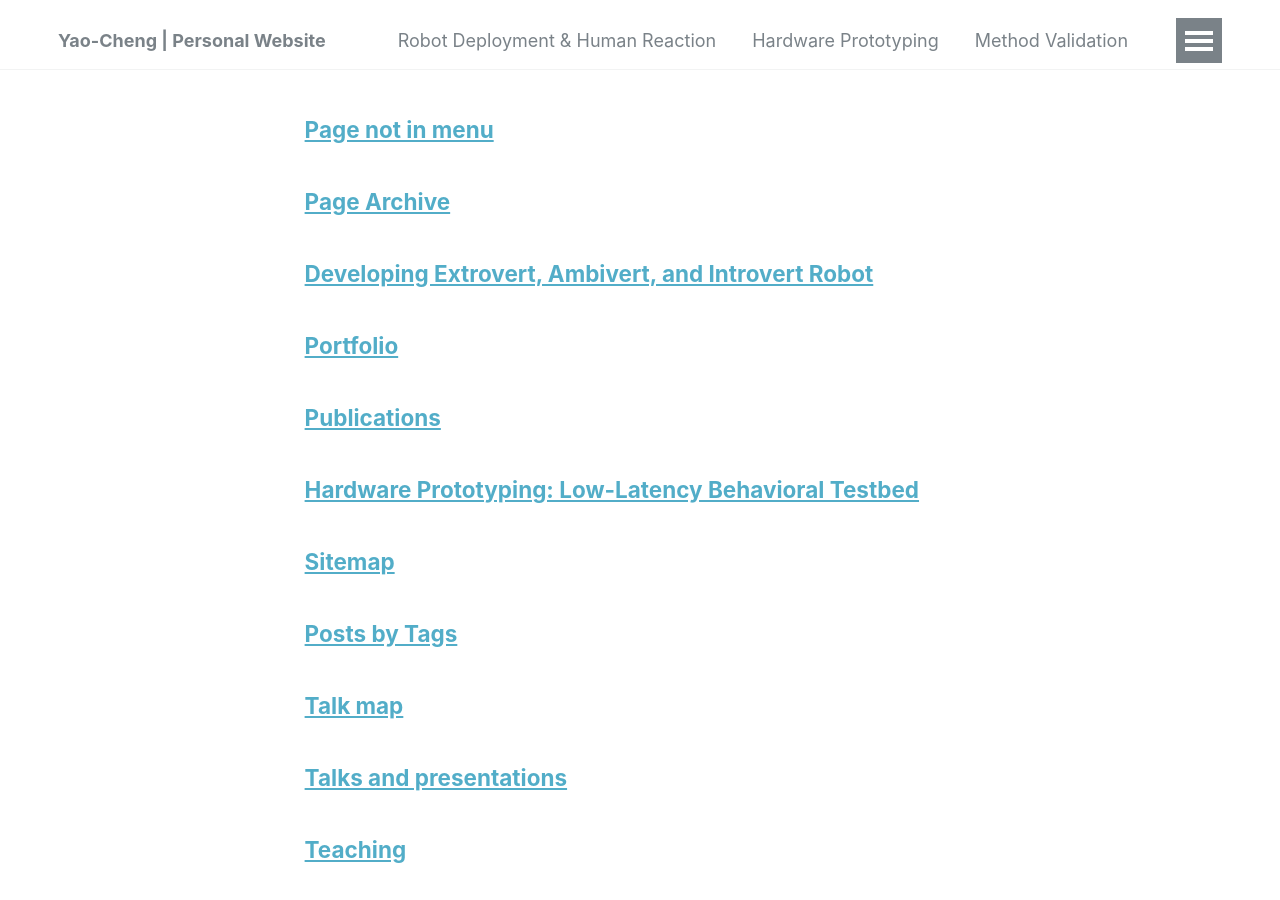
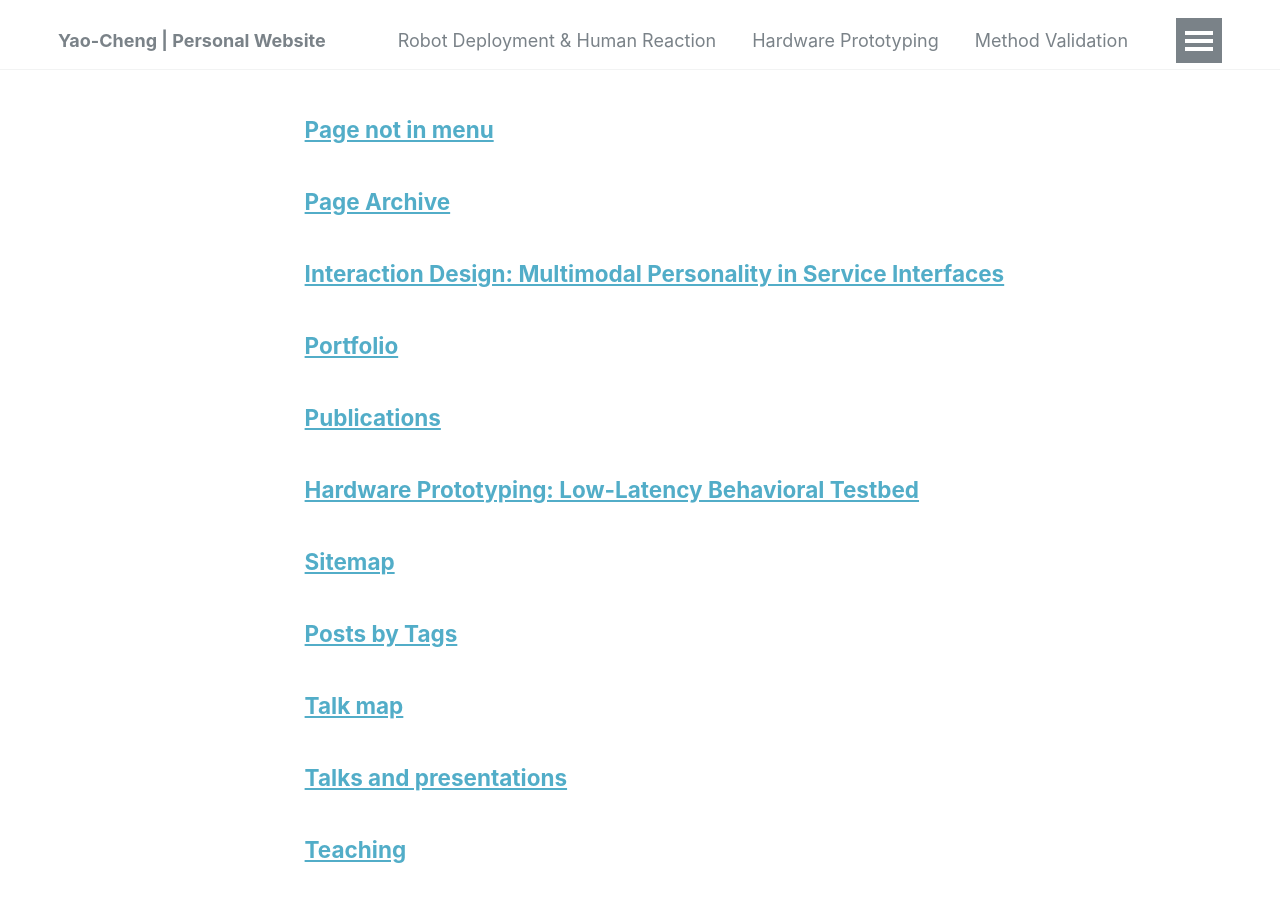
Before and after one commit to yaochengchan/yaochengchan.github.io, a Jekyll site: the page built from _pages/page-archive.html, in a window 1280 px wide and 900 px high, scrolled down 666 px. Built offline with Jekyll 4.4.1, drawn with Linux system fonts in a browser that asks for light colours; part of the change alters nothing that is shown.

Commit message:
Revise personality page for multimodal design focus
Updated the title and content to focus on multimodal personality in service interfaces. Enhanced styling and added metadata grid for better presentation.

```diff
--- a/_pages/personality.md
+++ b/_pages/personality.md
@@ -1,129 +1,285 @@
 ---
-title: "Developing Extrovert, Ambivert, and Introvert Robot"
+title: "Interaction Design: Multimodal Personality in Service Interfaces"
 layout: single
 permalink: /personality/
 author_profile: true
+classes: wide
 ---
 
-My research in human-robot interaction focuses on designing and evaluating humanoid robot personalities. While most studies examine only extrovert and introvert traits, my work introduces the ambivert personality to create more adaptable robots. I use multimodal communication, specifically combining textual and gestural cues, to successfully convey these distinct personality profiles. Beyond personality design, I investigate how task context influences user perceptions of robots. My experiments show that factors like task complexity and financial risk amplify how users evaluate a robot's personality. For example, in high-stakes tasks, users strongly prefer extrovert and ambivert robots over introvert ones. Ultimately, this research provides guidelines for aligning robot behaviors with specific service demands.
+<style>
+/* Metadata Grid */
+.project-meta-grid {
+  display: grid;
+  grid-template-columns: repeat(auto-fit, minmax(200px, 1fr));
+  gap: 16px;
+  background: #f6f8fa;
+  border: 1px solid #d0d7de;
+  border-radius: 8px;
+  padding: 18px 20px;
+  margin-bottom: 30px;
+}
+.meta-item strong {
+  display: block;
+  font-size: 0.8em;
+  text-transform: uppercase;
+  letter-spacing: 0.5px;
+  color: #57606a;
+  margin-bottom: 4px;
+}
+.meta-item span {
+  font-size: 0.95em;
+  color: #24292f;
+  line-height: 1.4;
+}
 
-<style>
-  .carousel-container {
-    position: relative;
-    max-width: 600px;
-    margin: 0 auto 30px auto;
-    overflow: hidden;
-    border: 1px solid #ddd;
-    border-radius: 8px;
-  }
-  .carousel-slides {
-    display: flex;
-    transition: transform 0.4s ease-in-out;
-  }
-  .carousel-slide {
-    min-width: 100%;
-    box-sizing: border-box;
-  }
-  .carousel-slide img {
-    width: 100%;
-    height: 300px;
-    object-fit: contain;
-    background-color: #f9f9f9;
-    display: block;
-  }
-  .carousel-caption {
-    text-align: center;
-    padding: 10px;
-    font-size: 0.85em;
-    color: #555;
-    background-color: #fff;
-    border-top: 1px solid #eee;
-    margin: 0;
-  }
-  .carousel-btn {
-    position: absolute;
-    top: 40%;
-    background-color: rgba(0, 0, 0, 0.5);
-    color: white;
-    border: none;
-    padding: 10px 15px;
-    cursor: pointer;
-    font-size: 18px;
-    border-radius: 4px;
-    user-select: none;
-  }
-  .carousel-btn:hover {
-    background-color: rgba(0, 0, 0, 0.8);
-  }
-  .carousel-btn.prev {
-    left: 10px;
-  }
-  .carousel-btn.next {
-    right: 10px;
-  }
+/* Callout Box */
+.insight-box {
+  background: #f0f7ff;
+  border-left: 4px solid #0969da;
+  padding: 16px 20px;
+  border-radius: 0 8px 8px 0;
+  margin: 24px 0;
+}
+.insight-box p {
+  margin: 0;
+  font-size: 0.95em;
+  line-height: 1.5;
+  color: #1f2328;
+}
+
+/* Comparison Table */
+.matrix-table {
+  width: 100%;
+  border-collapse: collapse;
+  margin: 20px 0 30px 0;
+  font-size: 0.9em;
+}
+.matrix-table th {
+  background-color: #f6f8fa;
+  color: #24292f;
+  text-align: left;
+  padding: 10px 14px;
+  border: 1px solid #d0d7de;
+  font-weight: 600;
+}
+.matrix-table td {
+  padding: 10px 14px;
+  border: 1px solid #d0d7de;
+  vertical-align: top;
+  line-height: 1.45;
+}
+
+/* Carousel Styling */
+.carousel-container {
+  position: relative;
+  max-width: 650px;
+  margin: 20px auto 25px auto;
+  overflow: hidden;
+  border: 1px solid #d0d7de;
+  border-radius: 8px;
+  background-color: #fafbfc;
+}
+.carousel-slides {
+  display: flex;
+  transition: transform 0.4s ease-in-out;
+}
+.carousel-slide {
+  min-width: 100%;
+  box-sizing: border-box;
+}
+.carousel-slide img {
+  width: 100%;
+  height: 320px;
+  object-fit: contain;
+  background-color: #fafbfc;
+  display: block;
+}
+.carousel-caption {
+  text-align: center;
+  padding: 10px 14px;
+  font-size: 0.85em;
+  color: #57606a;
+  background-color: #ffffff;
+  border-top: 1px solid #eaeef2;
+  margin: 0;
+}
+.carousel-btn {
+  position: absolute;
+  top: 45%;
+  background-color: rgba(0, 0, 0, 0.55);
+  color: white;
+  border: none;
+  padding: 10px 14px;
+  cursor: pointer;
+  font-size: 16px;
+  border-radius: 4px;
+  user-select: none;
+  z-index: 10;
+}
+.carousel-btn:hover {
+  background-color: rgba(0, 0, 0, 0.8);
+}
+.carousel-btn.prev { left: 10px; }
+.carousel-btn.next { right: 10px; }
+
+/* Guideline Cards */
+.guideline-card {
+  border: 1px solid #e1e4e8;
+  border-radius: 8px;
+  padding: 16px 20px;
+  margin-bottom: 14px;
+  background: #ffffff;
+}
+.guideline-card h4 {
+  margin: 0 0 6px 0;
+  color: #0969da;
+}
+.guideline-card p {
+  margin: 0;
+  font-size: 0.92em;
+  line-height: 1.5;
+  color: #333;
+}
 </style>
 
+<!-- Metadata Grid -->
+<div class="project-meta-grid">
+  <div class="meta-item">
+    <strong>My Role</strong>
+    <span>Lead Interaction Designer & Experimental Researcher</span>
+  </div>
+  <div class="meta-item">
+    <strong>Methodology & Scope</strong>
+    <span>Multimodal Prototyping, Controlled Lab Experiments ($N = 255$), Factorial Study</span>
+  </div>
+  <div class="meta-item">
+    <strong>Toolkit & Platform</strong>
+    <span>SoftBank Robotics Pepper, Choregraphe, Python, SPSS, Tablet UI Design</span>
+  </div>
+  <div class="meta-item">
+    <strong>Key Metrics</strong>
+    <span>Intent to Adopt, Perceived Trust, Purchase Intent, Behavioral Recognition</span>
+  </div>
+</div>
+
+## Project Overview
+
+When automated physical agents or interactive kiosks provide customer-facing services (e.g., hospitality check-in, retail guidance, financial advising), their communication style directly dictates user trust, satisfaction, and adoption.
+
+While prior systems relied on binary extrovert vs. introvert archetypes, this project introduced the **ambivert personality profile** to create more adaptable service interactions. By combining physical nonverbal kinetics (gestures, head nods, proxemics) with on-screen tablet UI, I designed and evaluated how multimodal behavioral profiles influence user perceptions across varying levels of task complexity and financial risk.
+
 <div class="carousel-container">
-  <div class="carousel-slides" id="robotCarousel">
+  <div class="carousel-slides" id="robotCarousel" data-current-slide="0">
     <div class="carousel-slide">
-      <img src="/files/personality1.png" alt="Introvert Robot Behavior">
-      <p class="carousel-caption"><em>Figure 1a: Pepper setup</em></p>
+      <img src="/files/personality1.png" alt="Pepper Robot Testing Setup">
+      <p class="carousel-caption">Controlled laboratory interaction testing with the Pepper humanoid platform.</p>
     </div>
     <div class="carousel-slide">
-      <img src="/files/personality2.png" alt="Ambivert Robot Behavior">
-      <p class="carousel-caption"><em>Figure 1b: A participant interacting with Pepper</em></p>
+      <img src="/files/personality2.png" alt="Participant interacting with Pepper">
+      <p class="carousel-caption">Participant engaged in automated financial advisory evaluation.</p>
     </div>
     <div class="carousel-slide">
-      <img src="/files/personality3.png" alt="Extrovert Robot Behavior">
-      <p class="carousel-caption"><em>Figure 1c: Textual Cues</em></p>
+      <img src="/files/personality3.png" alt="Tablet Textual and Visual Cues">
+      <p class="carousel-caption">Integrated tablet screen displaying dynamic typography and layout conditions.</p>
     </div>
   </div>
-  <button class="carousel-btn prev" onclick="moveSlide(-1)">&#10094;</button>
-  <button class="carousel-btn next" onclick="moveSlide(1)">&#10095;</button>
+  <button class="carousel-btn prev" onclick="moveSlide(-1, 'robotCarousel')">&#10094;</button>
+  <button class="carousel-btn next" onclick="moveSlide(1, 'robotCarousel')">&#10095;</button>
 </div>
 
-<script>
-  let currentSlide = 0;
-  function moveSlide(direction) {
-    const track = document.getElementById('robotCarousel');
-    const totalSlides = track.children.length;
-    currentSlide = (currentSlide + direction + totalSlides) % totalSlides;
-    track.style.transform = `translateX(-${currentSlide * 100}%)`;
-  }
-</script>
+---
 
-<hr>
+## Multimodal Design System
 
-## Interventions
-To evaluate the impact of personality, we manipulated the multimodal communication behaviors of the humanoid robot Pepper. This involved adjusting both physical nonverbal cues and the textual information displayed on the robot's tablet:
-* **Extrovert:** The robot utilized larger and faster hand motions, along with wider head nods. It maintained frequent, direct eye contact, positioned itself closer to the user, leaned backward to utilize more space, and displayed enlarged text on its screen.
-* **Ambivert:** This personality was created by balancing extroverted and introverted characteristics. The robot displayed an equal 50% mix of introvert and extrovert behavioral cues and presented textual information in structured sections with consistent font sizing.
-* **Introvert:** The robot utilized smaller, slower hand motions and head nods. It exhibited less frequent eye contact by looking downward, positioned itself farther away from the user, leaned forward, and displayed information using a bulleted text format.
+To establish legible personality profiles, I designed coordinated physical movements and visual tablet layouts mapped across three behavioral archetypes:
+
+<table class="matrix-table">
+  <thead>
+    <tr>
+      <th>Interaction Dimension</th>
+      <th>Extrovert Profile</th>
+      <th>Ambivert Profile (Adaptive)</th>
+      <th>Introvert Profile</th>
+    </tr>
+  </thead>
+  <tbody>
+    <tr>
+      <td><strong>Gestural Kinetics</strong></td>
+      <td>Large, expansive arm motions; rapid velocity; wide expressive head nods.</td>
+      <td>Balanced, contextual gestures with moderate speed and standard nod amplitudes.</td>
+      <td>Compact, subtle hand motions close to torso; slow velocity; minimal nodding.</td>
+    </tr>
+    <tr>
+      <td><strong>Gaze & Proxemics</strong></td>
+      <td>Continuous direct eye contact; leans backward to occupy physical space; closer interpersonal distance.</td>
+      <td>Natural eye gaze distribution (alternating screen and user); neutral upright posture.</td>
+      <td>Intermittent downward eye gaze; leans forward cautiously; maintains greater interpersonal distance.</td>
+    </tr>
+    <tr>
+      <td><strong>Tablet UI & Typography</strong></td>
+      <td>Enlarged typography; bold header styling; high-contrast visual callouts.</td>
+      <td>Structured section blocks; standardized hierarchical typography and balanced spacing.</td>
+      <td>Bulleted lists; compact font sizing; minimal decorative visual hierarchy.</td>
+    </tr>
+  </tbody>
+</table>
 
 <div style="text-align: center; margin: 30px 0;">
-  <img src="/files/pepper_intervention.png" alt="Multimodal Cues for Robot Personality" style="max-width: 100%; height: auto; border-radius: 8px;">
+  <img src="/files/pepper_intervention.png" alt="Multimodal Interaction Cues on Pepper" style="max-width: 100%; height: auto; border-radius: 8px; border: 1px solid #e1e4e8;">
 </div>
 
-<hr>
+---
 
-<h1 style="text-align: center; margin-top: 40px; margin-bottom: 30px;">Related Publications</h1>
+## Key Research Findings
 
-### The Impacts of Social Humanoid Robot's Nonverbal Communication on Perceived Personality Traits
-This study investigates how nonverbal textual and gestural cues can generate a spectrum of robot personality traits, including introvert, ambivert, and extrovert profiles. We conducted empirical studies using the humanoid robot Pepper to evaluate the impact of these multimodal communication strategies on user perceptions. The results confirm that combining textual and gestural cues significantly outperforms using textual cues alone, leading to higher participant ratings for intention to use, perceived animacy, and likeability. Notably, the ambivert robot utilizing multimodal communication received the highest ratings for likeability and intentions to use.
+<div class="insight-box">
+  <p><strong>Risk Amplifies Personality Perception:</strong> In low-stakes routine tasks, users were relatively indifferent to personality variations. However, as task complexity and financial risk increased, user sensitivity spiked: participants strongly preferred extroverted and ambivert agents, while introvert agents triggered sharp declines in trust and purchase intent.</p>
+</div>
 
-<a href="https://doi.org/10.1080/10447318.2023.2295696" style="display: inline-block; background-color: #333; color: white; padding: 8px 15px; border-radius: 20px; text-decoration: none; font-size: 0.9em; margin-bottom: 20px;">📄 Paper</a>
+* **Multimodal Cues Outperform Screen-Only Interfaces:** Combining gestural kinetics with on-screen tablet information significantly outperformed screen-only text across intention to use, likeability, and perceived social intelligence.
+* **83% Behavioral Recognition Accuracy:** In blind evaluation trials, participants correctly classified extroverted and introverted profiles with an 83% accuracy rate, confirming the physical design parameters were distinct and legible.
+* **The Ambivert Advantage:** The ambivert profile achieved the highest overall ratings for likeability and sustained intent-to-use, offering the ideal balance between approachability and professional restraint.
 
-### An Exploration of Multimodal Communication for Developing Extrovert, Ambivert, and Introvert Robot
-This study explores how nonverbal cues can express robot personalities. It addresses a gap in the literature by integrating introvert and extrovert traits to create an ambivert robot personality. Through analyzing bodily movements and gestural behaviors such as eye contact, body orientation, and hand gestures, participants successfully discerned extroverted and introverted characteristics with an 83% correctness rate. These findings provide foundational guidelines for developing effective human-robot communication.
+---
 
-<a href="https://doi.org/10.1145/3610978.3640567" style="display: inline-block; background-color: #333; color: white; padding: 8px 15px; border-radius: 20px; text-decoration: none; font-size: 0.9em; margin-bottom: 20px;">📄 Paper</a>
+## Practical UX & Product Guidelines
 
-### The Influence of Personality Traits in Human-Humanoid Robot Interaction
-This research investigates how to use a humanoid robot's textual and gestural information to develop extrovert, ambivert, and introvert personality traits. We recruited 255 participants for pilot tests and lab studies to examine these traits under different levels of task complexity. The empirical results reveal that the developed gestural cues allow a humanoid robot to distinguishably convey these personalities, and the perceived traits significantly affect user intentions to interact with the robot.
+<div class="guideline-card">
+  <h4>1. Scale Assertiveness to Task Stakes</h4>
+  <p>For high-risk, consequential user decisions (financial transactions, diagnostic intake, complex onboarding), passive or reserved UI behaviors increase user anxiety. Interfaces must use assertive, unambiguous cues (confident gaze, structured summaries) to project competence.</p>
+</div>
 
-<a href="https://doi.org/10.1002/pra2.644" style="display: inline-block; background-color: #333; color: white; padding: 8px 15px; border-radius: 20px; text-decoration: none; font-size: 0.9em; margin-bottom: 20px;">📄 Paper</a>
+<div class="guideline-card">
+  <h4>2. Synchronize Physical Presence with Screen Layouts</h4>
+  <p>Physical gestures and digital screens should never operate independently. Gestures serve as visual pointers to screen content; when physical movement and digital typography share consistent pacing, cognitive workload drops significantly.</p>
+</div>
 
-### Risk Amplifies Personality: User Perceptions of Service Robots in High and Low Stakes Financial Tasks
-This study investigates the effects of robot personality by introducing the ambivert trait alongside extrovert and introvert traits. We executed lab experiments and pilot tests using the humanoid robot Pepper to explore how multimodal communication strategies shape user perceptions in a financial robo-advisor setting. The results demonstrate that extrovert and ambivert robot behaviors significantly improve user purchase intentions, perceived sociability, and service ratings in high-risk financial tasks.
+<div class="guideline-card">
+  <h4>3. Default to Ambivert Archetypes in Mixed-Use Services</h4>
+  <p>While extroverted behaviors command attention, continuous high-energy interactions cause user fatigue over extended sessions. An ambivert baseline provides the flexibility to remain clear without becoming overwhelming.</p>
+</div>
 
-<a href="#" style="display: inline-block; background-color: #333; color: white; padding: 8px 15px; border-radius: 20px; text-decoration: none; font-size: 0.9em; margin-bottom: 20px;">📄 Under Review at IROS</a>
+---
+
+## Related Publications
+
+* **The Impacts of Social Humanoid Robot's Nonverbal Communication on Perceived Personality Traits**
+  *International Journal of Human-Computer Interaction (IJHCI 2024)* — [Paper](https://doi.org/10.1080/10447318.2023.2295696)
+* **An Exploration of Multimodal Communication for Developing Extrovert, Ambivert, and Introvert Robot**
+  *ACM/IEEE International Conference on Human-Robot Interaction (HRI 2024)* — [Paper](https://doi.org/10.1145/3610978.3640567)
+* **The Influence of Personality Traits in Human-Humanoid Robot Interaction**
+  *Proceedings of the Association for Information Science and Technology (ASIS&T 2022)* — [Paper](https://doi.org/10.1002/pra2.644)
+* **Risk Amplifies Personality: User Perceptions of Service Robots in High and Low Stakes Financial Tasks**
+  *Under Review at IEEE/RSJ International Conference on Intelligent Robots and Systems (IROS)*
+
+<script>
+function moveSlide(direction, carouselId) {
+  var track = document.getElementById(carouselId);
+  if (!track) return;
+  var totalSlides = track.children.length;
+  var currentIndex = parseInt(track.getAttribute('data-current-slide')) || 0;
+  currentIndex = (currentIndex + direction + totalSlides) % totalSlides;
+  track.setAttribute('data-current-slide', currentIndex);
+  track.style.transform = "translateX(-" + (currentIndex * 100) + "%)";
+}
+</script>
```
